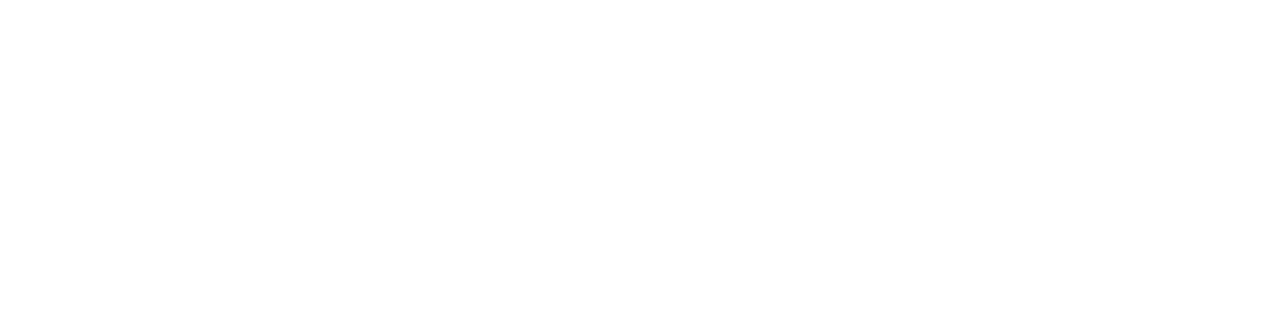
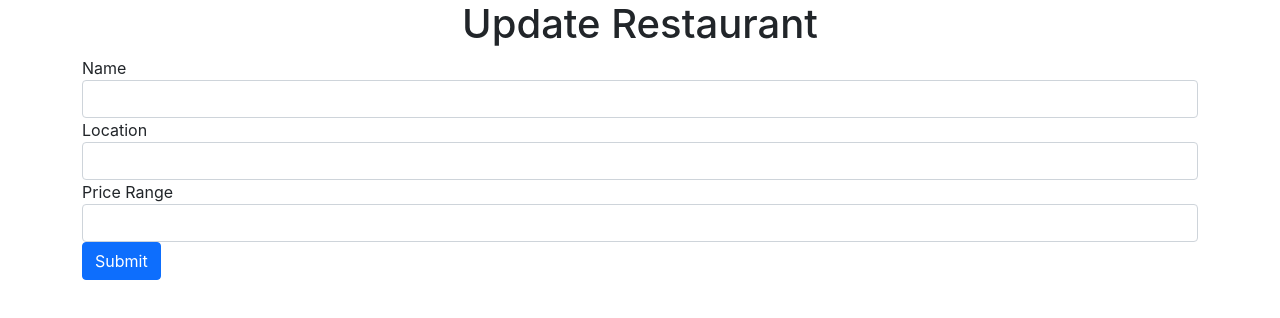
Before and after one commit to kawaharm/yelp-clone, a React (Create React App) app: page /restaurants/1/update in a window 1280 px wide. Shown: the top 318 px of the page. Built offline with nearby package versions, Linux system fonts and the light colour scheme; no server answers.

Commit message:
modifying detail page, added star rating

```diff
--- a/src/components/RestaurantList.jsx
+++ b/src/components/RestaurantList.jsx
@@ -1,10 +1,13 @@
 import React, { useContext, useEffect } from 'react';
+import { useNavigate } from "react-router-dom";
 
 import RestaurantFinder from "../api/RestaurantFinder";
 import { RestaurantsContext } from '../context/RestaurantsContext';
 
 function RestaurantList() {
     const { restaurants, setRestaurants } = useContext(RestaurantsContext);
+    // History of browser
+    let navigate = useNavigate();
     useEffect(() => {
         const fetchData = async () => {
             try {
@@ -20,7 +23,30 @@ function RestaurantList() {
         fetchData();
     }, [])
 
-    const handleDelete = async (id) => {
+    const handleUpdate = (e, id) => {
+        // To prevent event bubbling
+        // Without this, all parent/child elements above (ex. handleRestaurantSelect) will also run
+        e.stopPropagation();
+        try {
+            // Navigate to update page
+            navigate(`/restaurants/${id}/update`);
+        } catch (err) {
+            console.log('ERROR: ', err);
+        }
+    }
+
+    const handleRestaurantSelect = (id) => {
+        try {
+            // Navigate to detail page
+            navigate(`/restaurants/${id}`);
+        } catch (err) {
+            console.log('ERROR: ', err);
+        }
+    };
+
+    const handleDelete = async (e, id) => {
+        // To prevent event bubbling
+        e.stopPropagation();
         try {
             const response = await RestaurantFinder.delete(`/${id}`);
             console.log(response);
@@ -50,18 +76,21 @@ function RestaurantList() {
                     {/* && Means will only render if restaurants exists */}
                     {restaurants && restaurants.map(restaurant => {
                         return (
-                            <tr key={restaurant.id}>
+                            <tr onClick={() => handleRestaurantSelect(restaurant.id)} key={restaurant.id}>
                                 <td>{restaurant.name}</td>
                                 <td>{restaurant.location}</td>
                                 <td>{"$".repeat(restaurant.price_range)}</td>
                                 <td>Reviews</td>
                                 <td>
-                                    <button className="btn btn-warning">Update</button>
+                                    {/* "() =>" will prevent function from running immediately and only on click */}
+                                    <button
+                                        onClick={(e) => handleUpdate(e, restaurant.id)}
+                                        className="btn btn-warning">Update</button>
                                 </td>
                                 <td>
                                     {/* "() =>" will prevent function from running immediately and only on click */}
                                     <button
-                                        onClick={() => handleDelete(restaurant.id)}
+                                        onClick={(e) => handleDelete(e, restaurant.id)}
                                         className="btn btn-danger">Delete</button>
                                 </td>
                             </tr>
--- /dev/null
+++ b/src/components/StarRating.jsx
@@ -0,0 +1,20 @@
+import React from 'react';
+
+function StarRating({ rating }) {
+    const stars = [];
+    for (let i = 1; 1 <= 5; i++) {
+        if (i <= rating) {
+            stars.push(<i className="fas fa-star"></i>)
+        }
+        else {
+            stars.push(<i className="far fa-star"></i>)
+        }
+    }
+    return (
+        <>
+            {stars}
+        </>
+    )
+}
+
+export default StarRating;
--- /dev/null
+++ b/src/components/UpdateRestaurant.jsx
@@ -0,0 +1,88 @@
+import React, { useState, useContext, useEffect } from "react";
+import { useNavigate, useParams } from "react-router-dom";
+import { RestaurantsContext } from "../context/RestaurantsContext";
+import RestaurantFinder from "../api/RestaurantFinder";
+
+
+function UpdateRestaurant(props) {
+    const { id } = useParams();
+    const { restaurants } = useContext(RestaurantsContext);
+    const [name, setName] = useState("");
+    const [location, setLocation] = useState("");
+    const [priceRange, setPriceRange] = useState("");
+    let navigate = useNavigate();
+
+    useEffect(() => {
+        const fetchData = async () => {
+            try {
+                const response = await RestaurantFinder.get(`/${id}`);
+
+                /* DO NOT use useContext to fetch data bc it depends on
+                ** RestaurantList to fetch data first. Going directly to
+                ** UpdatePage before accessing homepage will cause error.
+                */
+                setName(response.data.data.restaurant.name);
+                setLocation(response.data.data.restaurant.location);
+                setPriceRange(response.data.data.restaurant.price_range);
+            } catch (err) {
+                console.log('ERROR: ', err);
+            }
+        }
+
+        fetchData();
+    }, []);
+
+    const handleSubmit = async (e) => {
+        e.preventDefault();
+        const updatedRestaurant = await RestaurantFinder.put(`/${id}`, {
+            name: name,
+            location: location,
+            price_range: priceRange,
+        });
+        // Navigate back to homepage
+        navigate("/");
+    }
+
+    return (
+        <>
+            <h1>{name}</h1>
+            <form action="">
+                <div className="form-group">
+                    <label htmlFor="name">Name</label>
+                    <input
+                        value={name}
+                        onChange={e => setName(e.target.value)}
+                        type="text"
+                        id="name"
+                        className="form-control" />
+                </div>
+
+                <div className="form-group">
+                    <label htmlFor="location">Location</label>
+                    <input
+                        value={location}
+                        onChange={e => setLocation(e.target.value)}
+                        type="text"
+                        id="location"
+                        className="form-control" />
+                </div>
+
+                <div className="form-group">
+                    <label htmlFor="price_range">Price Range</label>
+                    <input
+                        value={priceRange}
+                        onChange={e => setPriceRange(e.target.value)}
+                        type="number"
+                        id="price_range"
+                        className="form-control" />
+                </div>
+
+                <button
+                    onClick={handleSubmit}
+                    className="btn btn-primary">Submit</button>
+            </form>
+        </>
+    )
+}
+
+export default UpdateRestaurant;
--- a/src/context/RestaurantsContext.js
+++ b/src/context/RestaurantsContext.js
@@ -7,6 +7,7 @@ export const RestaurantsContext = createContext();
 // Wrapped around App so all Components have access to these states
 export const RestaurantsContextProvider = props => {
     const [restaurants, setRestaurants] = useState([]);
+    const [selectedRestaurant, setSelectedRestaurant] = useState(null);
 
     const addRestaurants = (restaurant) => {
         setRestaurants([...restaurants, restaurant]);
@@ -17,7 +18,9 @@ export const RestaurantsContextProvider = props => {
             value={{
                 restaurants,
                 setRestaurants,
-                addRestaurants
+                addRestaurants,
+                selectedRestaurant,
+                setSelectedRestaurant
             }}>
             {props.children}
         </RestaurantsContext.Provider>
--- a/src/routes/RestaurantDetailPage.jsx
+++ b/src/routes/RestaurantDetailPage.jsx
@@ -1,9 +1,29 @@
-import React from 'react';
+import React, { useContext, useEffect } from 'react';
+import { useParams } from 'react-router-dom';
+import { RestaurantsContext } from '../context/RestaurantsContext';
+import RestaurantFinder from '../api/RestaurantFinder';
+import StarRating from "../components/StarRating";
 
-function RestaurantDetailPage() {
+function RestaurantDetailPage(props) {
+    const { id } = useParams();
+    const { selectedRestaurant, setSelectedRestaurant } = useContext(RestaurantsContext);
+
+    useEffect(() => {
+        const fetchData = async () => {
+            try {
+                const response = await RestaurantFinder.get(`/${id}`);
+                setSelectedRestaurant(response.data.data.restaurant);
+            } catch (err) {
+                console.log('ERROR: ', err);
+            }
+        }
+
+        fetchData();
+    }, [])
+
     return (
         <>
-
+            {selectedRestaurant && <StarRating rating={3} />}
         </>
     )
 }
--- a/src/routes/UpdatePage.jsx
+++ b/src/routes/UpdatePage.jsx
@@ -1,9 +1,12 @@
 import React from 'react';
+
+import UpdateRestaurant from "../components/UpdateRestaurant";
 
 function UpdatePage() {
     return (
         <>
-
+            <h1 className="text-center">Update Restaurant</h1>
+            <UpdateRestaurant />
         </>
     )
 }
```
